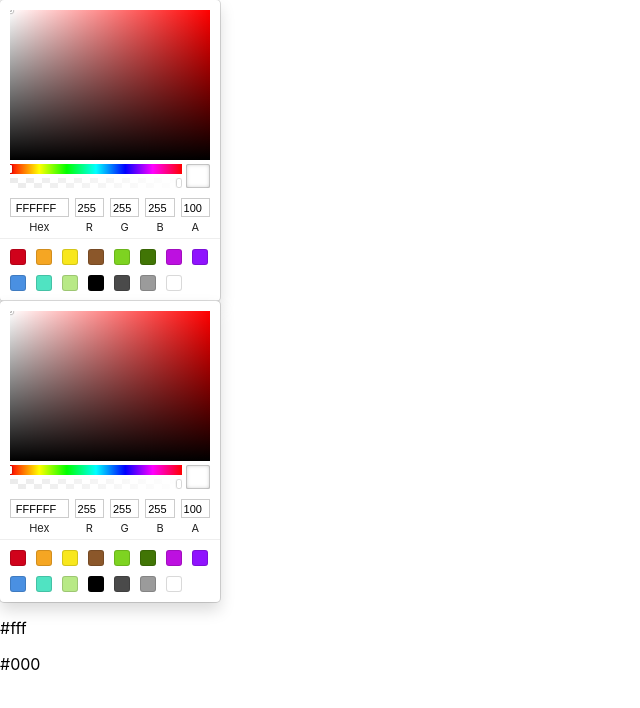
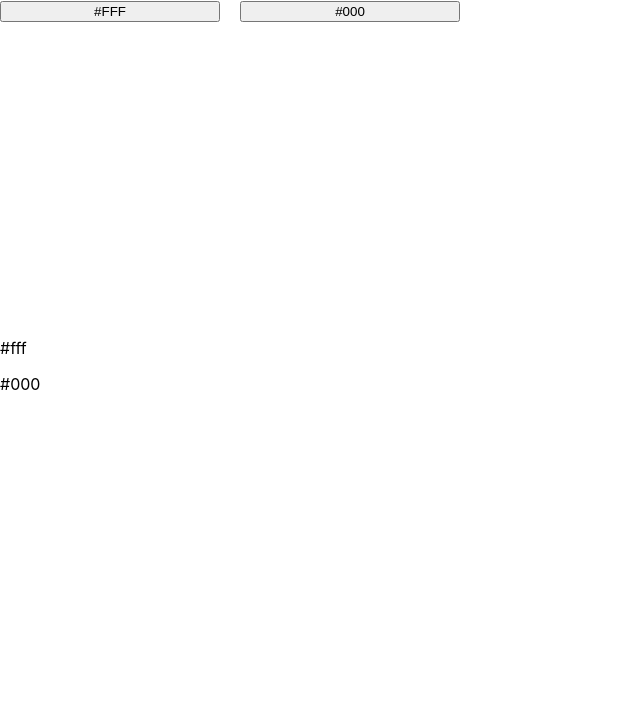
Before and after one commit to yonatanmk/quantized-color-gradient, a React (Create React App) app: page / in a window 1280 px wide. Shown: the top 708 px of the page, without its empty margins (0-640 px from the left). Built offline with nearby package versions, Linux system fonts and the light colour scheme.

Commit message:
colopicker dropdown

```diff
--- a/src/App.css
+++ b/src/App.css
@@ -1,3 +1,24 @@
 .App {
   text-align: center;
 }
+
+.colorpicker-row {
+  display: flex;
+}
+
+.colorpicker {
+  margin-bottom: 300px;
+}
+
+.colorpicker:not(:last-child) {
+  margin-right: 20px;
+}
+
+.colorpicker-button {
+  width: 220px;
+  /* margin-bottom: 20px; */
+}
+
+.colorpicker-container {
+  position: absolute;
+}
--- a/src/App.js
+++ b/src/App.js
@@ -18,14 +18,16 @@ class App extends React.Component {
   render() {
     return (
       <div>
+        <div className="colorpicker-row">
           <ColorPicker
             color={this.state.color1}
             handleColorChange={(color) => this.handleColorChange('color1', color)}
           />
           <ColorPicker
-          color={this.state.color1}
+            color={this.state.color2}
             handleColorChange={(color) => this.handleColorChange('color2', color)}
           />
+        </div>
         <p>{this.state.color1}</p>
         <p>{this.state.color2}</p>
       </div>
--- a/src/ColorPicker.js
+++ b/src/ColorPicker.js
@@ -4,21 +4,22 @@ import { SketchPicker } from 'react-color';
 class ColorPicker extends React.Component {
   state = {
     display: false,
-    background: '#fff',
   };
 
-  handleChangeComplete = (color) => {
-    this.setState({ background: color.hex });
-  };
+  toggleDisplay = () => this.setState({ display: !this.state.display });
 
   render() {
     const {color, handleColorChange} = this.props;
+    const { display } = this.state;
     return (
-      <div>
-        <SketchPicker
-          color={ color }
-          onChangeComplete={handleColorChange}
-        />
+      <div className="colorpicker">
+        <button className="colorpicker-button" onClick={this.toggleDisplay}>{display ? 'Hide' : color.toUpperCase() }</button>
+        {display && <div className="colorpicker-container">
+          <SketchPicker
+            color={ color }
+            onChangeComplete={handleColorChange}
+          />
+        </div>}
       </div>
     );
   }
```
Lines whose indentation alone changed are shown as unchanged.
